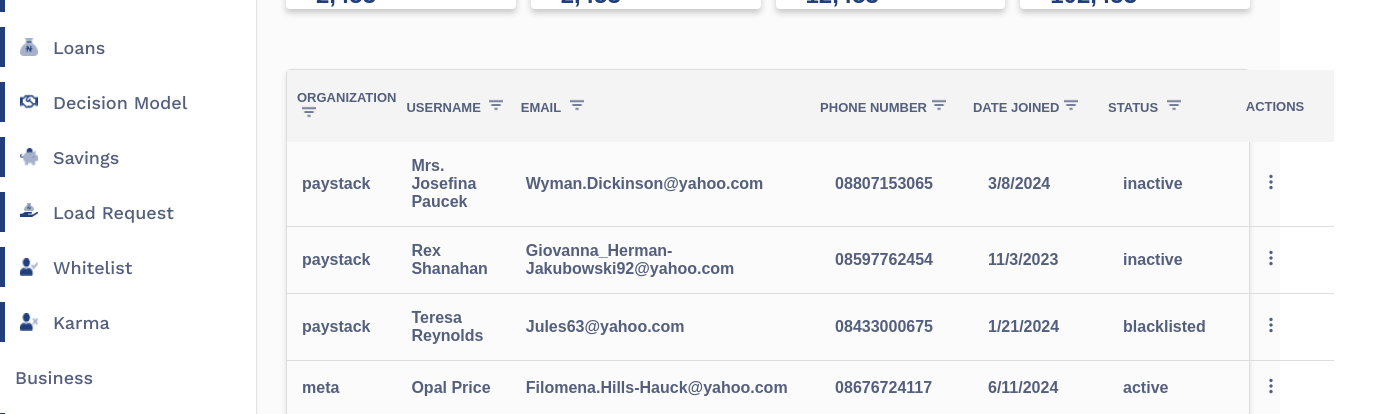
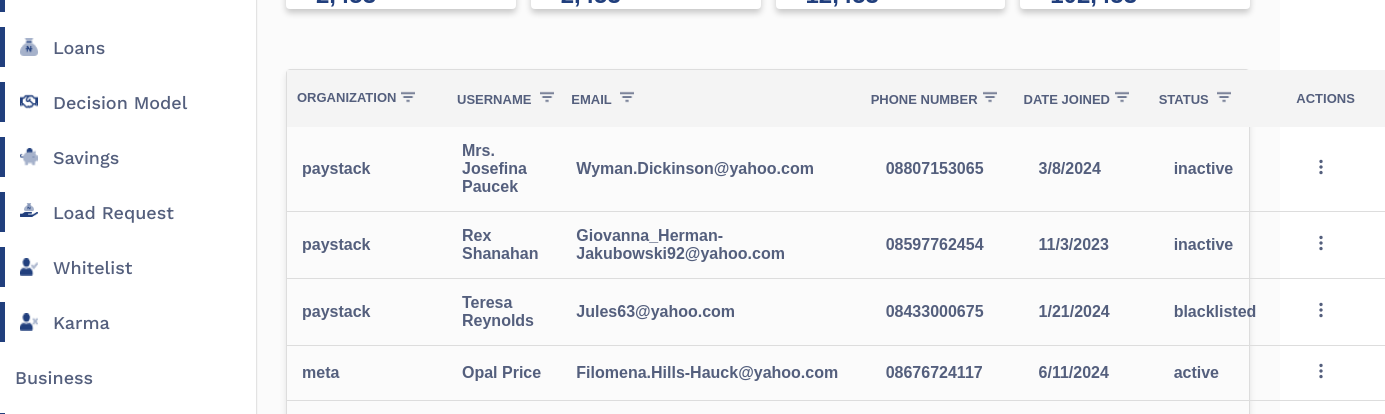
Before and after one commit to emperorbj/lendsqr-fe-test, a React (Vite) app in the folder leadsqr/: page /dashboard in a window 1280 px wide. Shown: the part 386-800 px from the top of the page, 1385 px wide, since content can reach past the window. Built offline with nearby package versions, Linux system fonts and the light colour scheme; a web font is replaced by a local one.

Commit message:
added styling to the table header

```diff
--- a/leadsqr/src/App.tsx
+++ b/leadsqr/src/App.tsx
@@ -12,6 +12,7 @@ function App() {
       <Routes>
         <Route path='/' element={<Login/>}/>
         <Route path='/dashboard' element={<Dashboard/>}/>
+        <Route path='/dashboard' element={<Dashboard/>}/>
       </Routes>
   </BrowserRouter>
   </div>
--- a/leadsqr/src/components/Table.tsx
+++ b/leadsqr/src/components/Table.tsx
@@ -27,7 +27,9 @@ const Table = ({user}:TableProps) => {
                     <tr>
                         <th className="organization">
                             <span>ORGANIZATION</span>{" "}
-                            <img src={filter} width={14} height={14} alt="Filter" />
+                            <div className="organization-icon-div">
+                                <img src={filter} width={14} height={14} alt="Filter" />
+                            </div>
                         </th>
 
                         <th className="username">
--- a/leadsqr/src/pages/Login.tsx
+++ b/leadsqr/src/pages/Login.tsx
@@ -1,6 +1,7 @@
 import '../styles/Login.scss';
 import Logo from '../assets/loginlogo.png';
 import Pix from '../assets/loginpix.png';
+import { Link } from 'react-router-dom';
 
 
 const Login = () => {
@@ -28,7 +29,9 @@ const Login = () => {
                         <p>show</p>
                     </div>
                     <p>FORGOT PASSWORD?</p>
+                    <Link to='/dashboard'>
                     <button type='submit'>LOG{" "}IN</button>
+                    </Link>
                 </form>
             </div>
         </div>
--- a/leadsqr/src/styles/Login.scss
+++ b/leadsqr/src/styles/Login.scss
@@ -89,6 +89,7 @@
             }
             button{
                 @include Text;
+                cursor: pointer;
                 text-align: center;
                 width: 447px;
                 height: 48px;
--- a/leadsqr/src/styles/Table.scss
+++ b/leadsqr/src/styles/Table.scss
@@ -24,13 +24,17 @@ table {
                 &.status, &.actions {
                     padding-right: 30px;
                 }
+                .organization-icon-div{
+                    position: relative;
+                }
                 &.phone-number, &.date-joined{
                     width:150px;
                     padding-right: 0px;
                 }
                 &.organization{
-                    width:140px;
+                    width:160px;
                     padding-left: 10px;
+                    display: flex;
                 }
                 &.username{
                     padding-left: 10px;
@@ -43,6 +47,7 @@ table {
                 font-size: 13px;
                 img {
                     margin-left: 5px;
+                    cursor: pointer;
                 }
             }
             .username{
@@ -58,6 +63,13 @@ table {
             border-bottom: 1px solid #ddd;
             &.phone-number, &.date-joined, &.status, &.actions {
                 padding-right: 40px; // Adjust this value for desired spacing
+
+                img{
+                    cursor: pointer;
+                }
+            }
+            &.actions{
+                position: relative;
             }
 
             @include SideBarText;
```
Also changed, not shown: leadsqr/src/components/test.tsx (added, +11 -0 lines).
